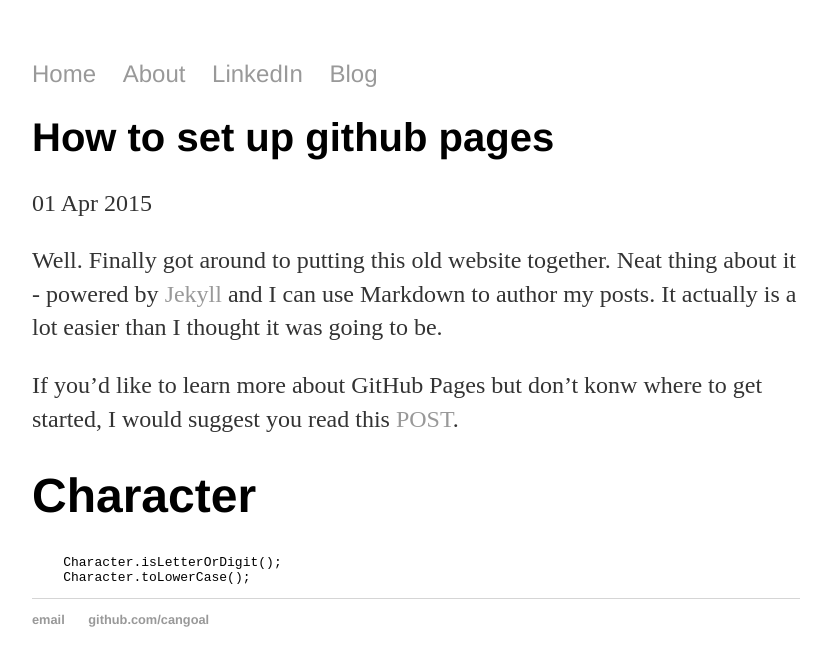
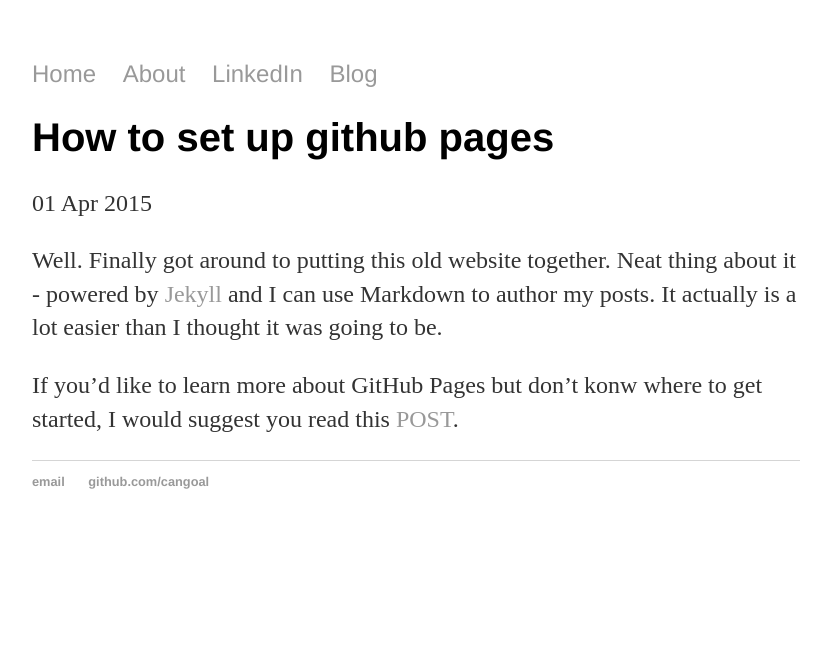
Before and after one commit to cangoal/cangoal.github.io, a Jekyll site: the page built from _posts/2015-04-01-cangoal-site-launched.md, in a window 1280 px wide. Shown: the top 666 px of the page, without its empty margins (224-1051 px from the left). Built offline with Jekyll 4.4.1, drawn with Linux system fonts in a browser that asks for light colours.

Commit message:
Update 2015-04-01-cangoal-site-launched.md

````diff
--- a/_posts/2015-04-01-cangoal-site-launched.md
+++ b/_posts/2015-04-01-cangoal-site-launched.md
@@ -8,9 +8,3 @@ Well. Finally got around to putting this old website together. Neat thing about
 and I can use Markdown to author my posts. It actually is a lot easier than I thought it was going to be.
 
 If you'd like to learn more about GitHub Pages but don't konw where to get started, I would suggest you read this [POST](http://jmcglone.com/guides/github-pages/).
-
-# Character
-``` java
-    Character.isLetterOrDigit();
-    Character.toLowerCase();
-```
````
